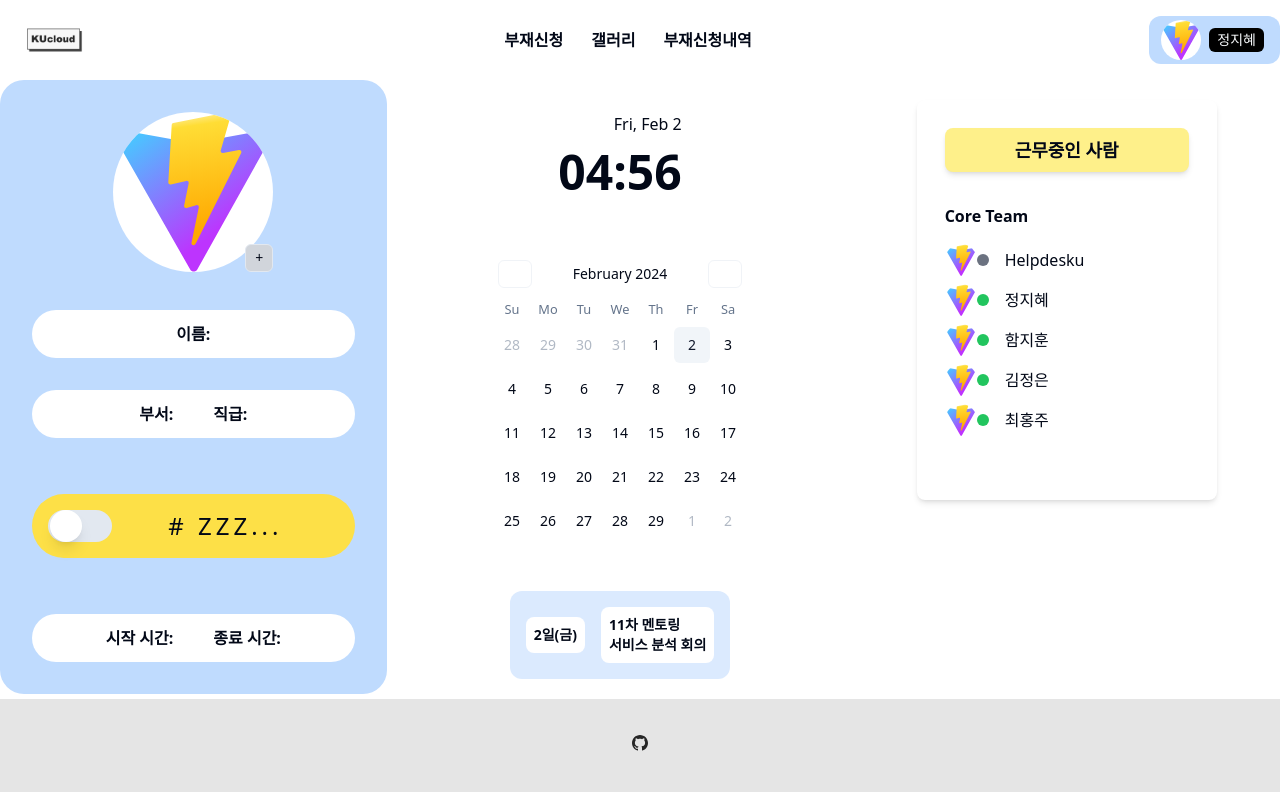
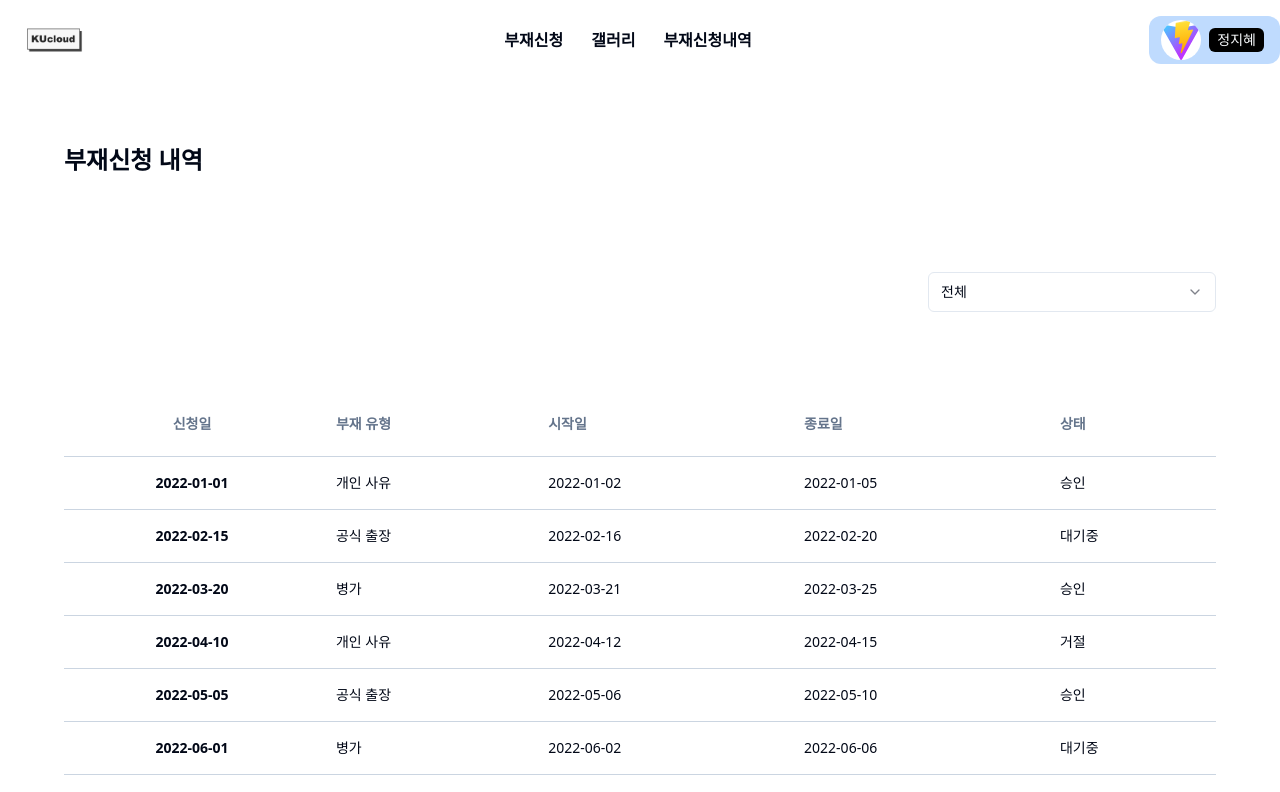
Before and after one commit to ohhhInFastcampus/toyproject1, a React (Vite) app: page /absenceRequestDetails in a window 1280 px wide. Shown: the top 792 px of the page. Built offline with nearby package versions, Linux system fonts and the light colour scheme.

Commit message:
라우터, 목업데이터 생성

```diff
--- /dev/null
+++ b/src/containers/absenceRequestDetails/index.tsx
@@ -0,0 +1,60 @@
+import DataTable from "@/components/DataTable";
+import SelectBox from "@/components/SelectBox";
+
+import React from "react";
+
+interface SelectPropsType {
+  //기본값 (아무것도 정하지 않았을 때 selectBox에서 출력하는 값)
+  defaultValue: string;
+  //select content 에 들어갈 리스트
+  selectItem: SelectContentsItem[];
+  //getValue => setter
+  getValue: React.Dispatch<React.SetStateAction<string>>;
+}
+
+interface SelectContentsItem {
+  //content 에 들어갈 리스트에서
+  // ui에 출력될 값 => name
+  // 서버에 보낼 값 => value
+  name: string;
+  value: string;
+}
+
+interface AbsenceRequestDetailsProps extends SelectPropsType {
+  headers: string[];
+  data: { [key: string]: string[] };
+}
+
+/**
+ * AbsenceRequestDetails 컴포넌트는 부재 신청 내역을 표시하고 관리합니다.
+ * @param {string[]} props.headers - 테이블의 열 제목을 나타내는 문자열 배열.
+ * @param {{[key: string]: string[]}} props.data - 테이블의 본문 데이터.
+ * @param {string} props.defaultValue - SelectBox에서 기본적으로 선택될 값.
+ * @param {SelectContentsItem[]} props.selectItem - SelectBox의 선택 항목 배열.
+ * @param {React.Dispatch<React.SetStateAction<string>>} props.getValue - 선택된 값을 설정하는 함수.
+ */
+
+export default function AbsenceRequestDetails({
+  headers,
+  data,
+  defaultValue,
+  selectItem,
+  getValue,
+}: AbsenceRequestDetailsProps) {
+  return (
+    <>
+      <div className="nflex nflex-col w-fit np-16">
+        <h2 className="ntext-2xl nfont-semibold">부재신청 내역</h2>
+        <div className="npy-24 nw-1/4 nmin-w-40 njustify-self-end nself-end">
+          <SelectBox
+            defaultValue={defaultValue}
+            selectItem={selectItem}
+            getValue={getValue}></SelectBox>
+        </div>
+        <div className="nmin-w-40 noverflow-x-auto">
+          <DataTable headers={headers} data={data}></DataTable>
+        </div>
+      </div>
+    </>
+  );
+}
--- /dev/null
+++ b/src/mocks/absenceDetail.ts
@@ -0,0 +1,35 @@
+// 목업 데이터 타입 정의
+interface MockData {
+  [key: string]: string[];
+}
+
+interface SelectContentsItem {
+  label: string;
+  value: string;
+  name: string; // 'SelectContentsItem' 인터페이스에서 요구하는 추가적인 속성
+}
+
+// 목업 데이터
+const headers: string[] = ["신청일", "부재 유형", "시작일", "종료일", "상태"];
+const tableData: MockData = {
+  1: ["2022-01-01", "개인 사유", "2022-01-02", "2022-01-05", "승인"],
+  2: ["2022-02-15", "공식 출장", "2022-02-16", "2022-02-20", "대기중"],
+  3: ["2022-03-20", "병가", "2022-03-21", "2022-03-25", "승인"],
+  4: ["2022-04-10", "개인 사유", "2022-04-12", "2022-04-15", "거절"],
+  5: ["2022-05-05", "공식 출장", "2022-05-06", "2022-05-10", "승인"],
+  6: ["2022-06-01", "병가", "2022-06-02", "2022-06-06", "대기중"],
+  7: ["2022-07-07", "개인 사유", "2022-07-08", "2022-07-12", "승인"],
+  8: ["2022-08-15", "공식 출장", "2022-08-16", "2022-08-20", "승인"],
+  9: ["2022-09-09", "병가", "2022-09-10", "2022-09-14", "거절"],
+  10: ["2022-10-10", "개인 사유", "2022-10-11", "2022-10-15", "승인"],
+};
+
+const defaultValue: string = "전체";
+const selectItem: SelectContentsItem[] = [
+  { label: "전체", value: "all", name: "전체" },
+  { label: "승인", value: "approved", name: "승인" },
+  { label: "대기중", value: "pending", name: "대기중" },
+  { label: "거절", value: "rejected", name: "거절" },
+];
+
+export { headers, tableData, defaultValue, selectItem };
--- a/src/templates/absenceRequestDetails/index.tsx
+++ b/src/templates/absenceRequestDetails/index.tsx
@@ -1,60 +1,26 @@
-import DataTable from "@/components/DataTable";
-import SelectBox from "@/components/SelectBox";
+import React, { useState } from "react";
+import AbsenceRequestDetails from "@/containers/absenceRequestDetails";
+import {
+  defaultValue,
+  headers,
+  selectItem,
+  tableData,
+} from "@/mocks/absenceDetail";
 
-import React from "react";
+export default function AbsenceRequestDetailsContainer() {
+  const [selectedValue, setSelectedValue] = useState<string>(defaultValue);
 
-interface SelectPropsType {
-  //기본값 (아무것도 정하지 않았을 때 selectBox에서 출력하는 값)
-  defaultValue: string;
-  //select content 에 들어갈 리스트
-  selectItem: SelectContentsItem[];
-  //getValue => setter
-  getValue: React.Dispatch<React.SetStateAction<string>>;
-}
+  const getValue: React.Dispatch<React.SetStateAction<string>> = (value) => {
+    setSelectedValue(value); // 단순히 전달받은 값을 상태로 설정합니다.
+  };
 
-interface SelectContentsItem {
-  //content 에 들어갈 리스트에서
-  // ui에 출력될 값 => name
-  // 서버에 보낼 값 => value
-  name: string;
-  value: string;
-}
-
-interface AbsenceRequestDetailsProps extends SelectPropsType {
-  headers: string[];
-  data: { [key: string]: string[] };
-}
-
-/**
- * AbsenceRequestDetails 컴포넌트는 부재 신청 내역을 표시하고 관리합니다.
- * @param {string[]} props.headers - 테이블의 열 제목을 나타내는 문자열 배열.
- * @param {{[key: string]: string[]}} props.data - 테이블의 본문 데이터.
- * @param {string} props.defaultValue - SelectBox에서 기본적으로 선택될 값.
- * @param {SelectContentsItem[]} props.selectItem - SelectBox의 선택 항목 배열.
- * @param {React.Dispatch<React.SetStateAction<string>>} props.getValue - 선택된 값을 설정하는 함수.
- */
-
-export default function AbsenceRequestDetails({
-  headers,
-  data,
-  defaultValue,
-  selectItem,
-  getValue,
-}: AbsenceRequestDetailsProps) {
   return (
-    <>
-      <div className="nflex nflex-col w-fit np-16">
-        <h2 className="ntext-2xl nfont-semibold">부재신청 내역</h2>
-        <div className="npy-24 nw-1/4 nmin-w-40 njustify-self-end nself-end">
-          <SelectBox
-            defaultValue={defaultValue}
-            selectItem={selectItem}
-            getValue={getValue}></SelectBox>
-        </div>
-        <div className="nmin-w-40 noverflow-x-auto">
-          <DataTable headers={headers} data={data}></DataTable>
-        </div>
-      </div>
-    </>
+    <AbsenceRequestDetails
+      headers={headers}
+      data={tableData}
+      defaultValue={defaultValue}
+      selectItem={selectItem}
+      getValue={getValue}
+    />
   );
 }
```
Also changed, not shown: src/App.tsx (+16 -6 lines).
